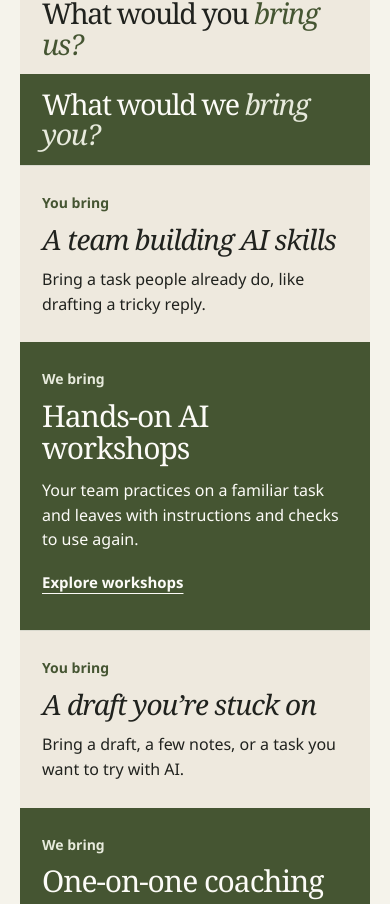
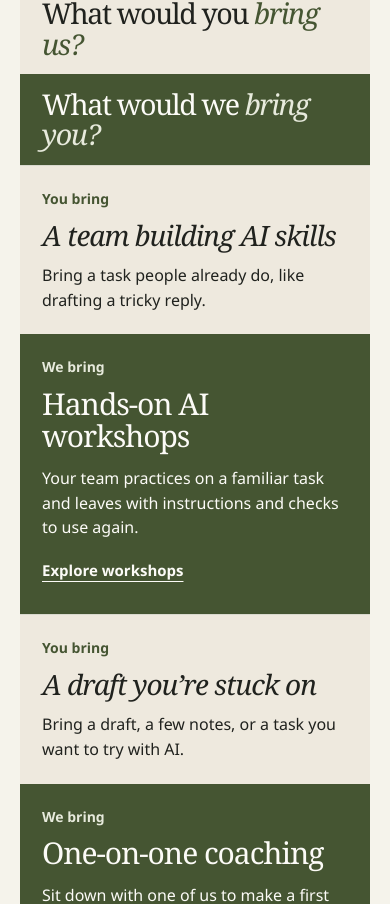
Before and after one commit to rh5rep/aimee-site, a Next.js app: page / in a window 390 px wide. Shown: the part 872-1776 px from the top of the page. Built offline with nearby package versions, Linux system fonts and the light colour scheme.

Commit message:
Tighten spacing between service reveals

```diff
--- a/app/first-project.module.css
+++ b/app/first-project.module.css
@@ -62,7 +62,7 @@
 .offer .label { color: var(--accent-tint); }
 
 .pair {
-  min-height: clamp(365px, 66svh, 630px);
+  min-height: clamp(330px, 54svh, 540px);
   align-content: center;
   align-items: start;
   border-top: 1px solid transparent;
@@ -141,7 +141,7 @@
   }
 
   .situation,
-  .offer { padding-block: 26px; }
+  .offer { padding-block: 22px; }
 }
 
 @media (max-width: 400px) {
```
